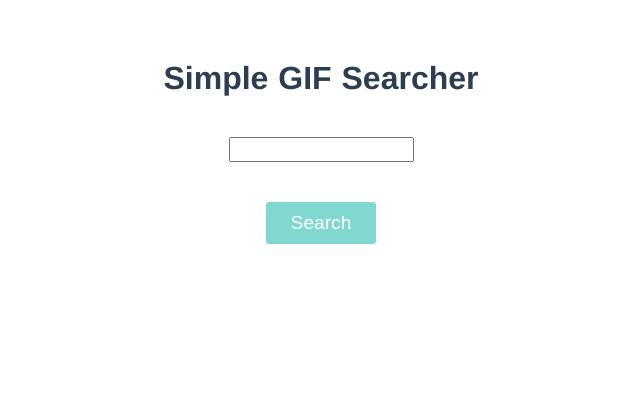
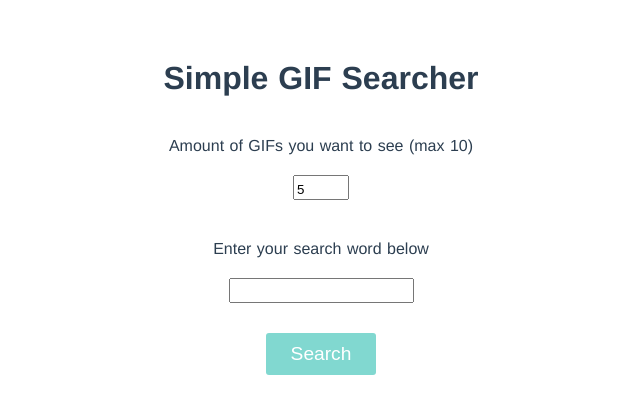
Before and after one commit to Deksu/gif-searcher-nuxt, a Nuxt app: page / in a window 1280 px wide. Shown: the top 414 px of the page, without its empty margins (319-959 px from the left). Built offline with nearby package versions, Linux system fonts and the light colour scheme.

Commit message:
added quantity filter to the app

```diff
--- a/nuxt.config.js
+++ b/nuxt.config.js
@@ -7,7 +7,7 @@ module.exports = {
     meta: [
       { charset: 'utf-8' },
       { name: 'viewport', content: 'width=device-width, initial-scale=1' },
-      { hid: 'description', name: 'description', content: 'gif searcher using vue and nuxt.js' }
+      { hid: 'description', name: 'description', content: 'A simple gif searcher' }
     ],
     link: [
       { rel: 'icon', type: 'image/x-icon', href: '/favicon.ico' }
--- a/pages/index.vue
+++ b/pages/index.vue
@@ -2,7 +2,17 @@
   <div id="app">
     <h1 id="topic">Simple GIF Searcher</h1>
 
+    <div class="input-area">
+    <p class="text">Amount of GIFs you want to see (max 10)</p>
+
+
+    <input class="input-box" id="quantityNumber" type="number" name="quantity" min="1" max="10" v-model="gifQuantity">
+
+
+    <p class="text">Enter your search word below</p>
     <input class="input-box" v-model="searchTerm" type="text" v-on:keyup.enter="getGifs()">
+
+    </div>
 
     <button class="button" @click="getGifs()">Search</button>
 
@@ -17,6 +27,7 @@
 export default {
   data() {
     return {
+      gifQuantity: 5,
       searchTerm: "",
       gifs: []
     };
@@ -27,7 +38,17 @@ export default {
 
       let apiKey = "dc6zaTOxFJmzC"; // using public Giphy API key
       let searchEndPoint = "https://api.giphy.com/v1/gifs/search?"; // endpoint for gif search
-      let limit = 5; // limiting to 5 gifs
+      // let limit = 5; // limiting to 5 gifs
+
+      let limit = this.gifQuantity;
+
+        if (limit == 69) {
+        alert('Soooooooooooooooooo funny! Get out. Limiting your GIFs to the max.');
+        limit = 10;
+      } else if (limit > 10) {
+        alert('Maximum amount is 10, limiting to the max amount. Seeing too many GIFs on one page is harmful for your mental health!');
+        limit = 10;
+      }
 
       // Using ES6 template to join variables which were set above to the url variable
 
@@ -94,9 +115,16 @@ export default {
   margin-bottom: 40px;
 }
 
+.text {
+  margin: 20px 0px;
+}
+
+.input-area {
+  margin: 10px 10px;
+}
 .input-box {
   padding-top: 5px;
-  margin-bottom: 40px;
+  margin-bottom: 20px;
 }
 
 .button {
```
